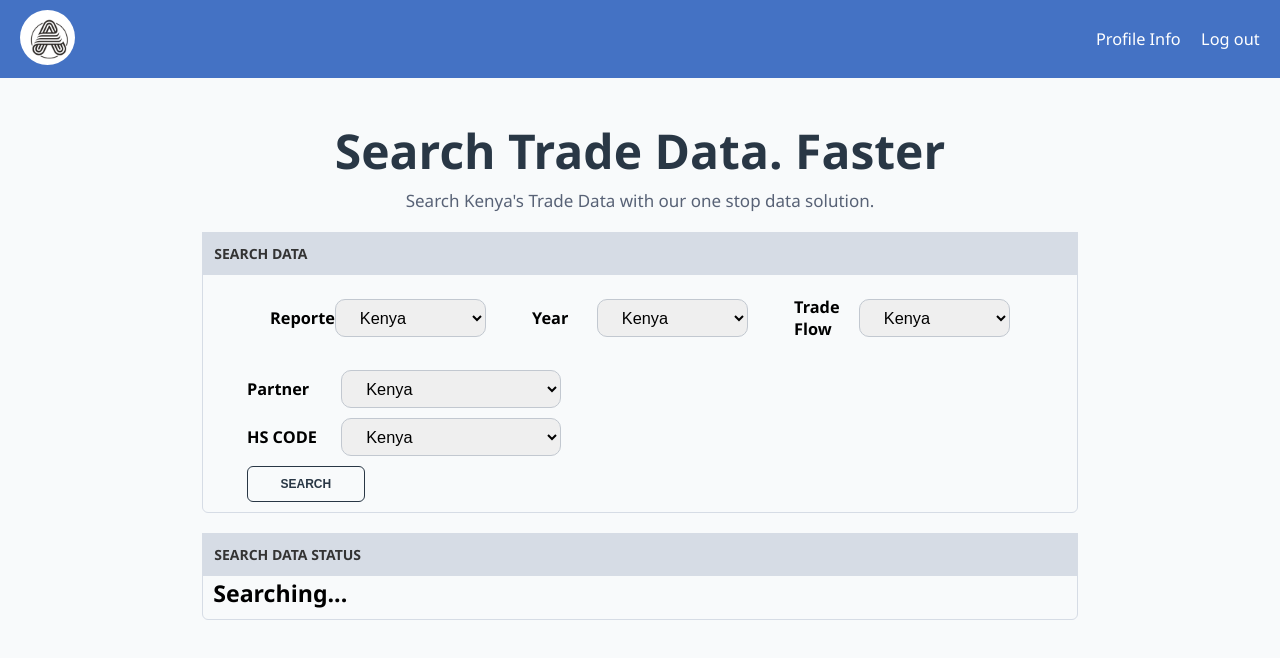
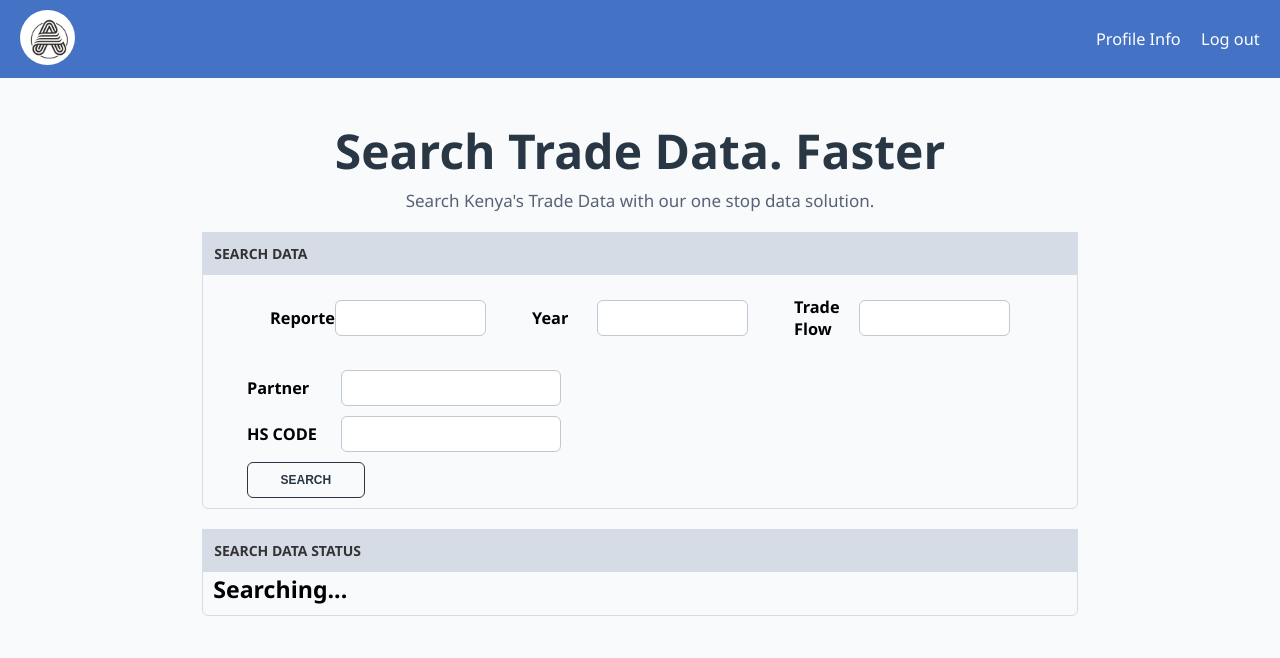
Before and after one commit to ealpha072/alpha_data_solutions, a React (Create React App) app in the folder client/: page /search in a window 1280 px wide. Shown: the top 658 px of the page. Built offline with nearby package versions, Linux system fonts and the light colour scheme; no server answers.

Commit message:
Handle search form

```diff
--- a/client/src/pages/Search.jsx
+++ b/client/src/pages/Search.jsx
@@ -1,39 +1,28 @@
 //import { Link } from "react-router-dom"
-import axios from "axios"
-import { useEffect } from "react"
+//import axios from "axios"
+//import { useEffect } from "react"
 import Header from "../components/Header"
 import logo from "../assets/logo.png"
 import styles from "../styles/Dashboard.module.css"
+//import userService from "../services/user"
+import useForm from "../Hooks/Formhook"
 
 const Search = () => {
-    useEffect(() => {
-        try{
-            const headers = {
-                "Content-Type": "application/json",
-                'Cache-Control': 'no-cache',
-                "Access-Control-Allow-Origin": "*",
-                "Access-Control-Allow-Methods": "GET,PUT,POST,DELETE,PATCH,OPTIONS"
-            }
 
-            const config = {
-                headers: headers
-            }
+    const initialState = {
+        reporterCode: "",
+        period: "",
+        flowCode: "",
+        partnerCode: "",
+        cmdCode: "",
+    }
 
-            axios.get('https://wits.worldbank.org/trade/comtrade/en/country/ALL/year/2021/tradeflow/Exports/partner/WLD/product/040120', config)
-            .then(res => {
-                console.log(res)
-            }
-            ).catch(err => {
-                console.log(err)
-            }
-            )
+    const onSubmit = (formData) => {
+        console.log(formData)
+    }
 
+    const {formData, handleInputChange, handleSubmit} = useForm(initialState, onSubmit)
 
-        } catch(err) {
-            console.log(err)
-        }
-
-    })
 
     return (
         <div className={styles.mainContainer}>
@@ -50,7 +39,7 @@ const Search = () => {
                 </div>
 
                 <div className={styles.searchPage}>
-                    <form>
+                    <form action="" method="" onSubmit={handleSubmit}>
                         <div className={styles.searchBox}>
                             <div>
                                 <h3>SEARCH DATA</h3>
@@ -61,37 +50,49 @@ const Search = () => {
                                     <div className="row-item">
                                         <div className={styles.inputGroup}>
                                             <label htmlFor="">Reporter</label>
-                                            <select name="" id="">
-                                                <option value="" selected> Kenya </option>
-                                            </select>
+                                            <input
+                                                type="text"
+                                                name="reporterCode"
+                                                value={formData.reporterCode}
+                                                onChange={handleInputChange}
+
+                                            />
                                         </div>
                                     </div>
                                     <div className="row-item">
                                         <div className={styles.inputGroup}>
                                             <label htmlFor="">Year</label>
-                                            <select name="" id="">
-                                                <option value="" selected> Kenya </option>
-                                            </select>
+                                            <input
+                                                type="text"
+                                                name="period"
+                                                value={formData.period}
+                                                onChange={handleInputChange}
+                                            />
                                         </div>
                                     </div>
                                     <div className="row-item">
                                         <div className={styles.inputGroup}>
                                             <label htmlFor="">Trade Flow</label>
-                                            <select name="" id="">
-                                                <option value="" selected> Kenya </option>
-                                            </select>
+                                            <input
+                                                type="text"
+                                                name="flowCode"
+                                                value={formData.flowCode}
+                                                onChange={handleInputChange}
+                                            />
                                         </div>
                                     </div>
-
                                 </div>
 
                                 {/* SECOND ROW */}
                                 <div className={styles.rowTwo}>
                                     <div className={styles.inputGroup}>
                                         <label htmlFor="">Partner</label>
-                                        <select name="" id="">
-                                            <option value="" selected> Kenya </option>
-                                        </select>
+                                        <input
+                                            type="text"
+                                            name="partnerCode"
+                                            value={formData.partnerCode}
+                                            onChange={handleInputChange}
+                                        />
                                     </div>
                                 </div>
 
@@ -99,9 +100,12 @@ const Search = () => {
                                 <div className={styles.rowTwo}>
                                     <div className={styles.inputGroup}>
                                         <label htmlFor="">HS CODE</label>
-                                        <select name="" id="">
-                                            <option value="" selected> Kenya </option>
-                                        </select>
+                                        <input
+                                            type="text"
+                                            name="cmdCode"
+                                            value={formData.cmdCode}
+                                            onChange={handleInputChange}
+                                        />
                                     </div>
                                 </div>
 
--- a/client/src/services/user.js
+++ b/client/src/services/user.js
@@ -13,12 +13,12 @@ const login = async (data) => {
     return response.data
 }
 
-const getUn = async () => {
-    const request = await axios.get(`https://comtradeapi.un.org/public/v1/preview/C/A/HS?reporterCode=404&period=2021&partnerCode=840&cmdCode=040120&flowCode=M`)
+const getData = async (data) => {
+    const request = await axios.get(`${baseUrl}/login`, data)
     const resp = await request
     console.log(resp)
 }
 
-const userService = {signUp, login, getUn}
+const userService = {signUp, login, getData}
 
 export default userService
--- a/client/src/styles/Dashboard.module.css
+++ b/client/src/styles/Dashboard.module.css
@@ -146,6 +146,15 @@
     color: #ffff;
 }
 
+.rowTwo input, .rowOne input{
+    padding: 10px;
+    outline: none;
+    border: 1px solid #c2c8d0;
+    border-radius: 6px;
+    font-size: 12px;
+    width: 70%;
+}
+
 .inputGroup{
     display: flex;
     align-items: center;
--- a/client/src/styles/Search.module.css
+++ b/client/src/styles/Search.module.css
@@ -28,3 +28,10 @@
     color: var(--paragColor);
     text-align: center;
 }
+
+
+/*form input*/
+
+.rowTwo input{
+    padding: 20px;
+}
```
Also changed, not shown: 2 other files (tests, documents, lock files or other folders).
